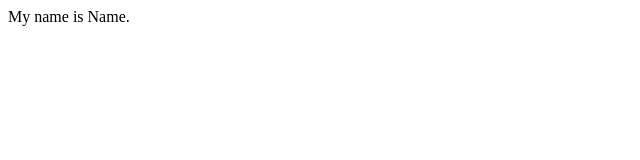
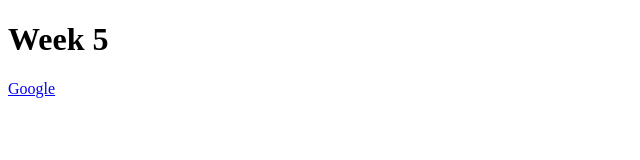
Before and after one commit to WeCode103/TBC-Lab, a plain HTML site: page index.html in a window 1280 px wide. Shown: the whole page, without its empty margins (0-640 px from the left). Drawn offline with Linux system fonts and the light colour scheme.

```diff
--- a/index.html
+++ b/index.html
@@ -1,5 +1,14 @@
-<html>
-My name is Name.
+<!DOCTYPE html>
+<html lang="en">
+<head>
+    <meta charset="UTF-8">
+    <meta name="viewport" content="width=device-width, initial-scale=1.0">
+    <title>Week 5</title>
+    <link rel="stylesheet" href="styles.css">
+</head>
+<body>
+    <h1>Week 5</h1>
+    <a href="www.google.com" target="_blank">Google</a>
 
-
+</body>
 </html>
```
